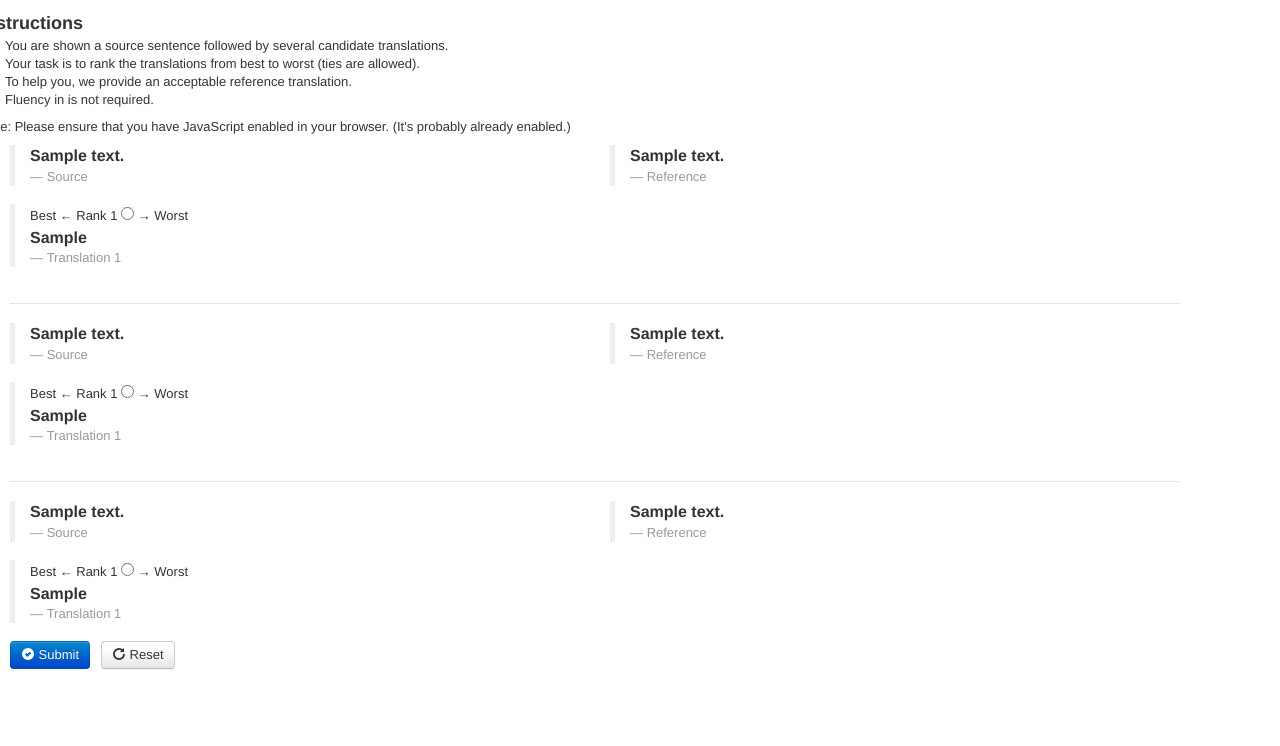
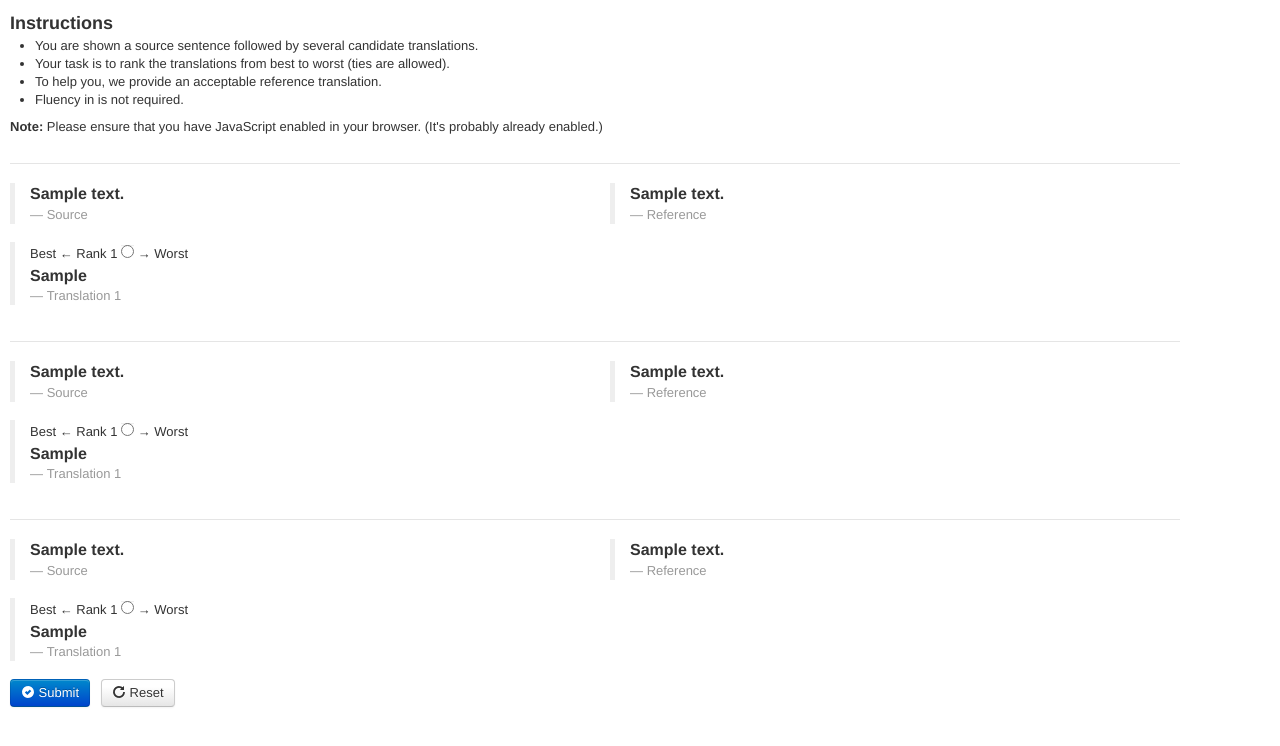
Before and after one commit to cfedermann/Appraise, a Django app: template appraise/templates/wmt13/mturk_ranking.html in a window 1280 px wide. Shown: the top 746 px of the page. Run offline with Django 3.2, Linux system fonts and the light colour scheme; the template is opened without the code that fills it: most values are stand-ins (such as "Sample title", 1, 10 or a date in 2020); parts of the project's set-up code (start-up, migrations or seed data) failed here and were passed over; some libraries are stand-ins or nearby versions.

Commit message:
Finalised nicer MTurk instructions.

```diff
--- a/appraise/templates/wmt13/mturk_ranking.html
+++ b/appraise/templates/wmt13/mturk_ranking.html
@@ -52,6 +52,7 @@ This is only a preview version of this HIT.  You cannot complete it before accep
 <form action="#" method="post">
 {% else %}
 <div class="row">
+<div class="span12">
 <h3>Instructions</h3>
 <ul>
 <li>You are shown a source sentence followed by several candidate translations.</li>
@@ -59,8 +60,11 @@ This is only a preview version of this HIT.  You cannot complete it before accep
 <li>To help you, we provide an acceptable reference translation.</li>
 <li>Fluency in is not required.</li>
 </ul>
-<p>Note: Please ensure that you have JavaScript enabled in your browser. (It's probably already enabled.)</p>
+<p><strong>Note:</strong> Please ensure that you have JavaScript enabled in your browser. (It's probably already enabled.)</p>
 </div>
+</div>
+
+<hr/>
 
 <form action="{{action_url}}" method="post" onsubmit="javascript:add_end_timestamp();">
 {% endif %}
```
